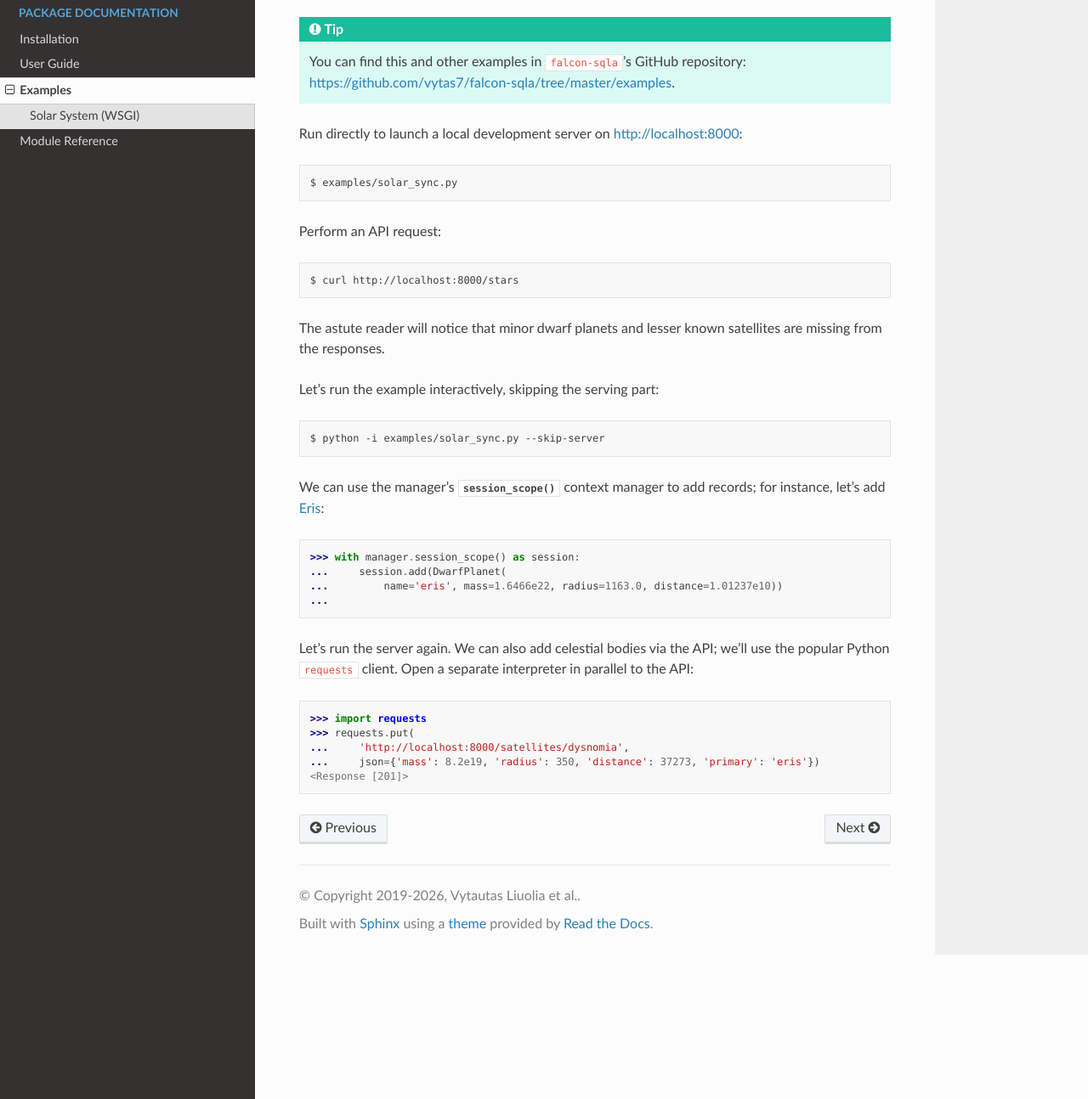
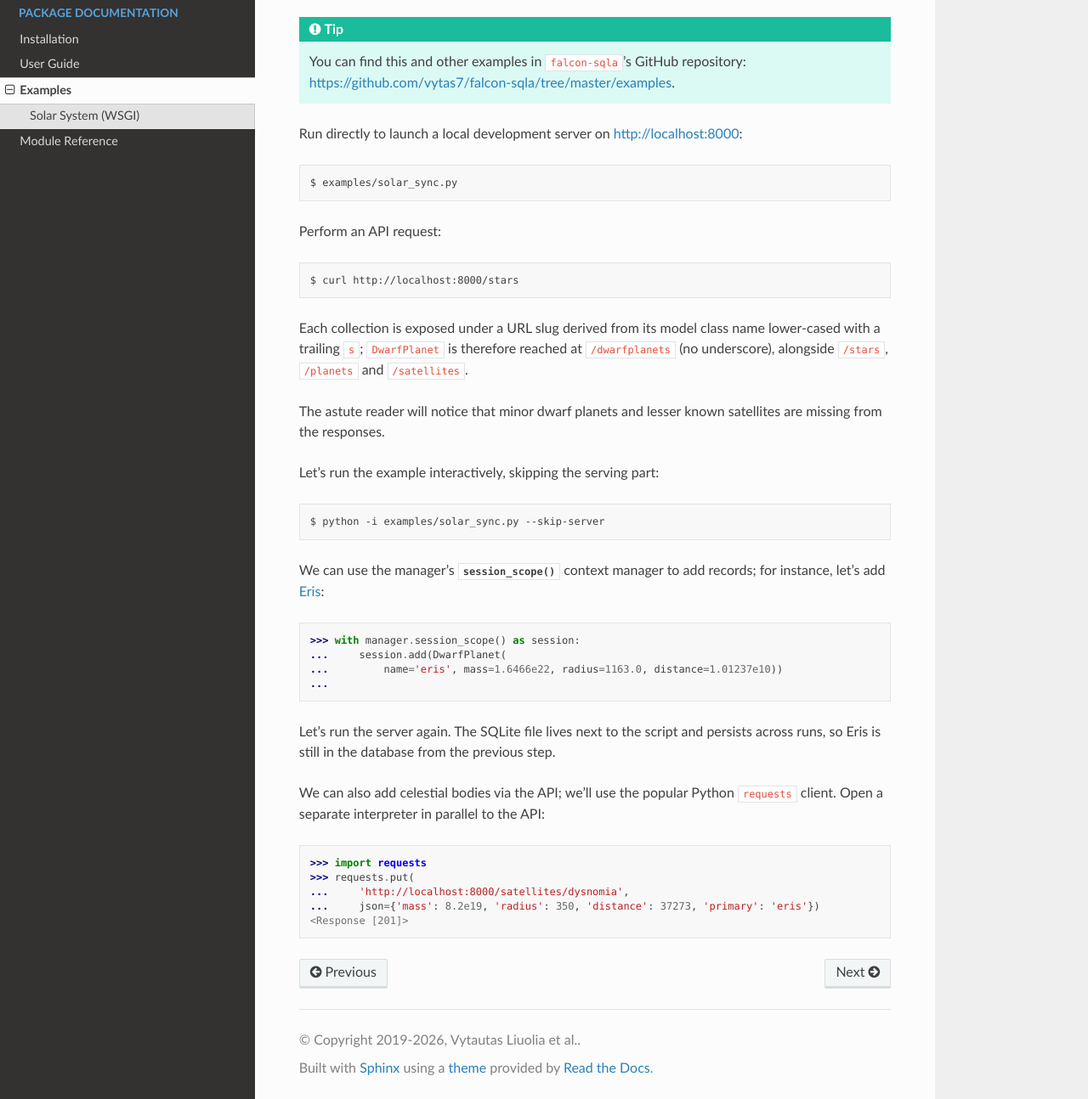
Before and after one commit to vytas7/falcon-sqla, a Sphinx documentation site: the page built from docs/examples.rst, in a window 1280 px wide and 1400 px high, scrolled down 482 px, cut to the strip 106-1400 px from the top of the window. Shown: the whole strip at 85% size. Built offline with Sphinx 7.4.7 and the Read the Docs theme 3.1.0, drawn with Linux system fonts in a browser that asks for light colours.

Commit message:
Polish the WSGI example and its docs.
Clarify in the tutorial that the URL slug for each kind is derived from
the model class name (so ``DwarfPlanet`` is reached at ``/dwarfplanets``,
no underscore), and that the SQLite database persists across runs.

Seed the database via a plain SQLAlchemy ``Session`` rather than spinning
up a throwaway ``falcon_sqla.Manager`` just to use its ``session_scope``
inside ``init_engine``.

```diff
--- a/docs/examples.rst
+++ b/docs/examples.rst
@@ -33,6 +33,11 @@ Perform an API request::
 
     $ curl http://localhost:8000/stars
 
+Each collection is exposed under a URL slug derived from its model class name
+lower-cased with a trailing ``s``; ``DwarfPlanet`` is therefore reached at
+``/dwarfplanets`` (no underscore), alongside ``/stars``, ``/planets`` and
+``/satellites``.
+
 The astute reader will notice that minor dwarf planets and lesser known
 satellites are missing from the responses.
 
@@ -49,7 +54,11 @@ manager to add records; for instance, let's add
 ...         name='eris', mass=1.6466e22, radius=1163.0, distance=1.01237e10))
 ...
 
-Let's run the server again. We can also add celestial bodies via the API; we'll
+Let's run the server again. The SQLite file lives next to the script and
+persists across runs, so Eris is still in the database from the previous
+step.
+
+We can also add celestial bodies via the API; we'll
 use the popular Python ``requests`` client. Open a separate interpreter in
 parallel to the API:
 
```
Also changed, not shown: 1 other file.
